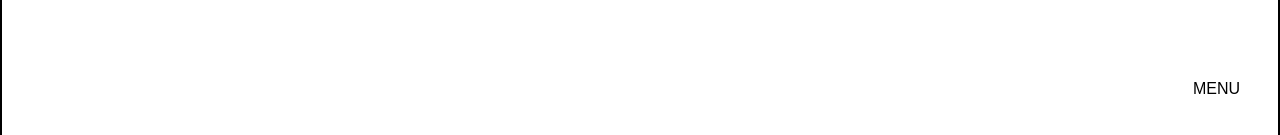
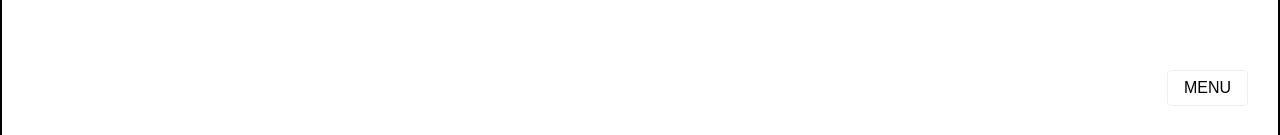
Before and after one commit to 1Mill/ErikEkberg.info, a Nuxt app: page / in a window 1280 px wide. Shown: the part 662-797 px from the top of the page. Built offline with nearby package versions, Linux system fonts and the light colour scheme.

Commit message:
Add faint border to nav button

```diff
--- a/components/Nav.vue
+++ b/components/Nav.vue
@@ -26,7 +26,7 @@
 
 		<div
 		@click='toggleActive'
-		class='[ fixed bottom-2 right-2 pa2 ]'
+		class='[ fixed bottom-2 right-2 pv2 ph3 bg-white ba br2 b--light-gray ]'
 		>
 			<div
 			v-if='active'
```
